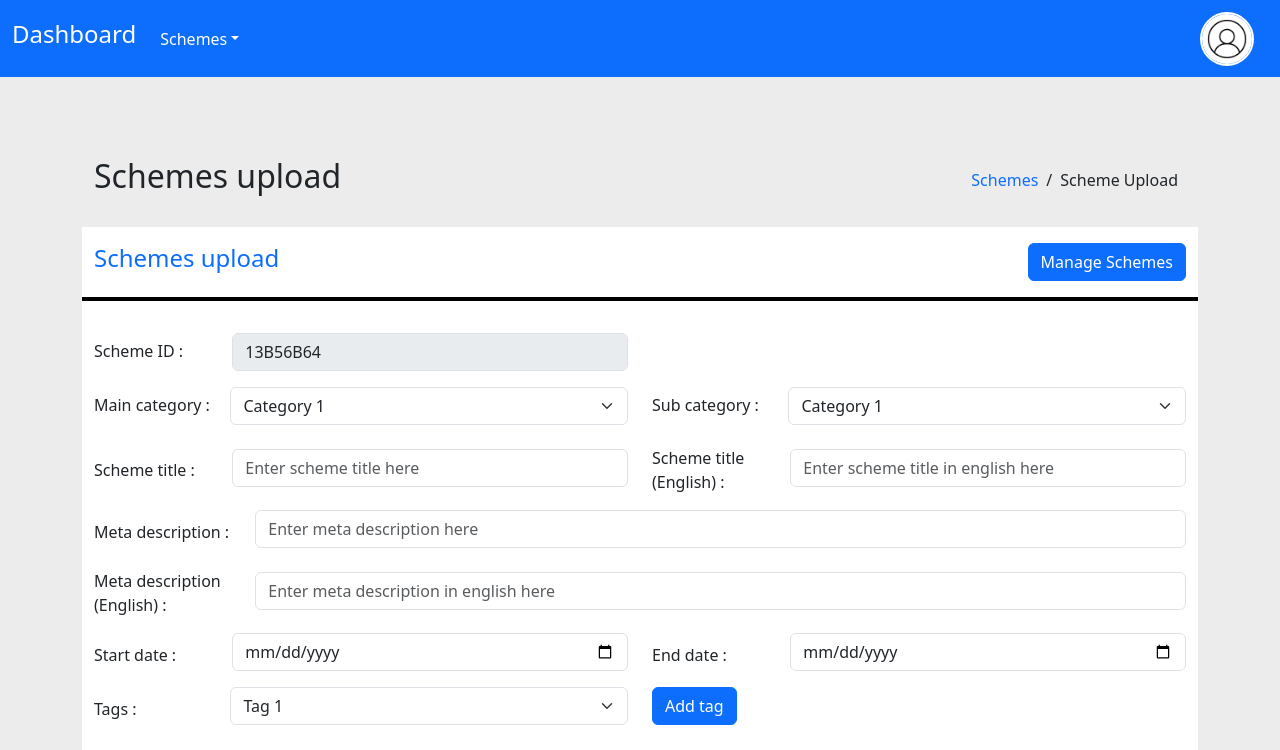
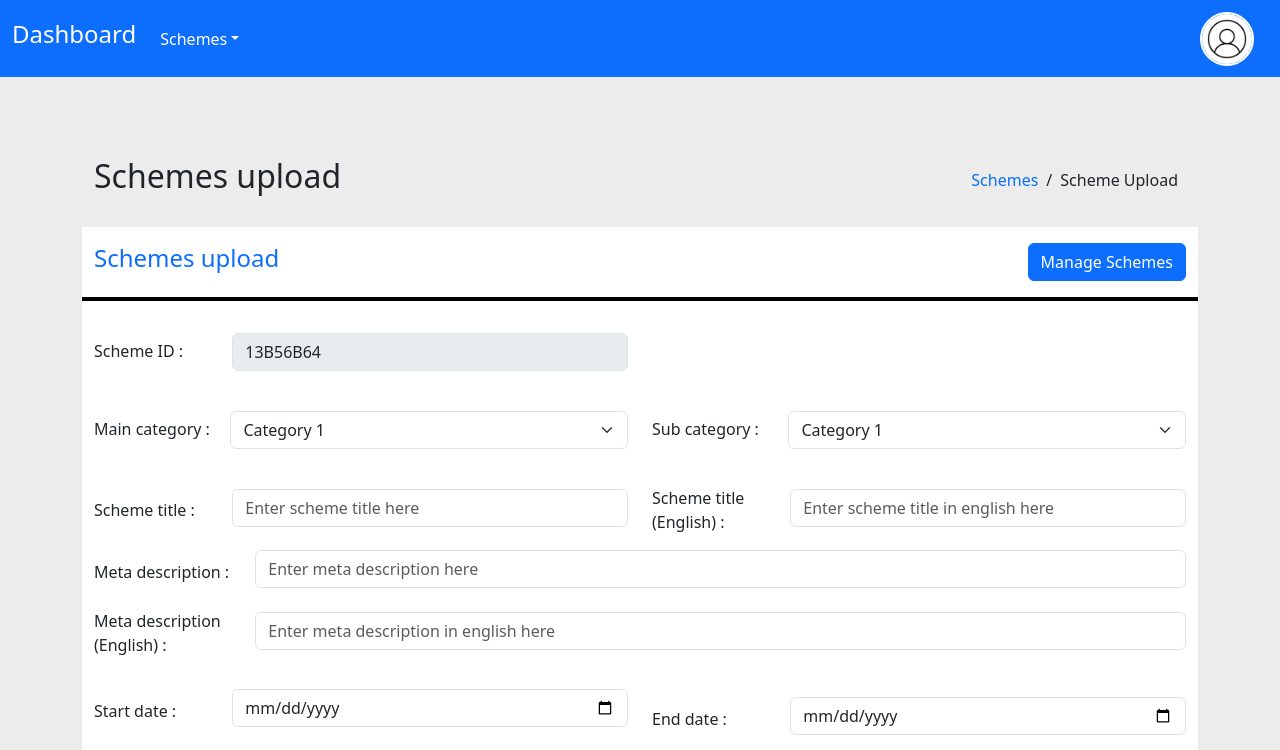
Before and after one commit to yusuf-9/Interview-project-1, a Next.js app: page /dashboard/scheme_form in a window 1280 px wide. Shown: the top 750 px of the page. Built offline with nearby package versions, Linux system fonts and the light colour scheme; no server answers.

Commit message:
Some CSS stuff

```diff
--- a/Components/Form/Form.js
+++ b/Components/Form/Form.js
@@ -104,7 +104,7 @@ export default function Form() {
                                     </div>
                                 </div>
                                 <div className="row mt-3">
-                                    <div className="col-6 d-flex justify-content-between align-items-center">
+                                    <div className="col-md-6 mt-4 d-flex justify-content-between align-items-center">
                                         <span className={`${styles.labels} form-label`}>
                                             Main category :
                                         </span>
@@ -116,7 +116,7 @@ export default function Form() {
                                             <option value="category 5">Category 5</option>
                                         </select>
                                     </div>
-                                    <div className="col-6 d-flex align-items-center">
+                                    <div className="col-md-6 mt-4 d-flex align-items-center">
                                         <span className={`${styles.labels} form-label`}>
                                             Sub category :
                                         </span>
@@ -130,13 +130,13 @@ export default function Form() {
                                     </div>
                                 </div>
                                 <div className="row mt-3">
-                                    <div className="col-6 d-flex align-items-center">
+                                    <div className="col-md-6 mt-3 d-flex align-items-center">
                                         <span className={`${styles.labels}`}>
                                             Scheme title :</span>
                                         <input type="text" className="form-control" onChange={(e)=>{setTitle(e.target.value)}} placeholder="Enter scheme title here" name="title" required/>
 
                                     </div>
-                                    <div className="col-6 d-flex align-items-center">
+                                    <div className="col-md-6 mt-3 d-flex align-items-center">
                                         <span className={`${styles.labels}`}>
                                             Scheme title (English) :</span>
                                         <input type="text" className="form-control"  onChange={(e)=>{setTitleEng(e.target.value)}} placeholder="Enter scheme title in english here" name="title_eng" required />
@@ -160,13 +160,13 @@ export default function Form() {
                                     </div>
                                 </div>
                                 <div className="row mt-3">
-                                    <div className="col-6 d-flex align-items-center">
+                                    <div className="col-md-6 mt-2 d-flex align-items-center">
                                         <span className={`${styles.labels}`}>
                                             Start date :</span>
                                         <input type="date" className="form-control" onChange={(e)=>{setStateDate(e.target.value)}}  name="start_date" required/>
 
                                     </div>
-                                    <div className="col-6 d-flex align-items-center">
+                                    <div className="col-md-6 mt-4  d-flex align-items-center">
                                         <span className={`${styles.labels}`}>
                                             End date :</span>
                                         <input type="date" className="form-control" onChange={(e)=>{setEndDate(e.target.value)}} name="end_date" required/>
@@ -174,7 +174,7 @@ export default function Form() {
                                     </div>
                                 </div>
                                 <div className="row mt-3">
-                                    <div className="col-6 d-flex align-items-center">
+                                    <div className="col-6 mt-2 d-flex align-items-center">
                                         <span className={`${styles.labels}`}>
                                             Tags :</span>
                                         <select className="form-select" name="tags" id="tags">
@@ -211,7 +211,7 @@ export default function Form() {
 
                                 </div>
                                 <div className="row mt-3">
-                                    <div className="col-6 d-flex align-items-center">
+                                    <div className="col-lg-6 d-flex align-items-center">
                                         <span className={`${styles.labels}`}>
                                             Scheme Image :</span>
                                         <div class="custom-file">
@@ -219,7 +219,7 @@ export default function Form() {
                                         </div>
 
                                     </div>
-                                    <div className="col-6 d-flex align-items-center">
+                                    <div className="col-6 d-none d-lg-flex align-items-center">
 
                                     </div>
                                 </div>
--- a/Components/Plans/Plans.module.css
+++ b/Components/Plans/Plans.module.css
@@ -32,3 +32,8 @@
     width: 100%;
     height: 180px;
 }
+
+
+.hover_border:hover{
+    border: 1px solid black;
+}
```
Also changed, not shown: Components/Plans/Plans.js (+2 -2 lines).
